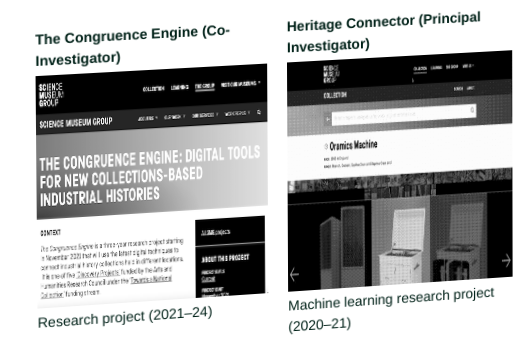
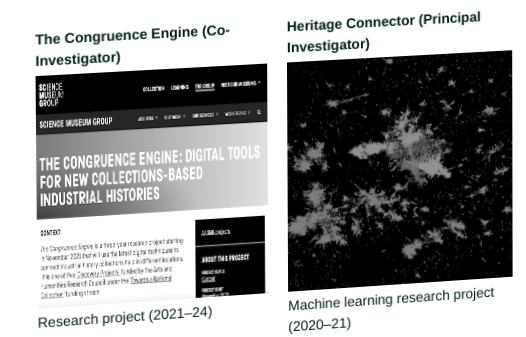
Before and after one commit to johnstack/st-ck.net, a plain HTML site: page index.html in a window 1280 px wide. Shown: the part 741-1078 px from the top of the page, 13-539 px from the left. Drawn offline with Linux system fonts and the light colour scheme; a script that the page names is missing.

Commit message:
Update index.html

```diff
--- a/index.html
+++ b/index.html
@@ -92,7 +92,7 @@
 	<div class="portfolio_panel">
 		<h3>Heritage Connector (Principal Investigator)</h3>
 		<a href="https://www.sciencemuseumgroup.org.uk/project/heritage-connector/">
-		<img src="portfolio_images/heritage_connector.gif">
+		<img src="portfolio_images/heritage_connector.jpg">
 		</a>
 		<p>Machine learning research project (2020–21)</p>
 	</div>
```
